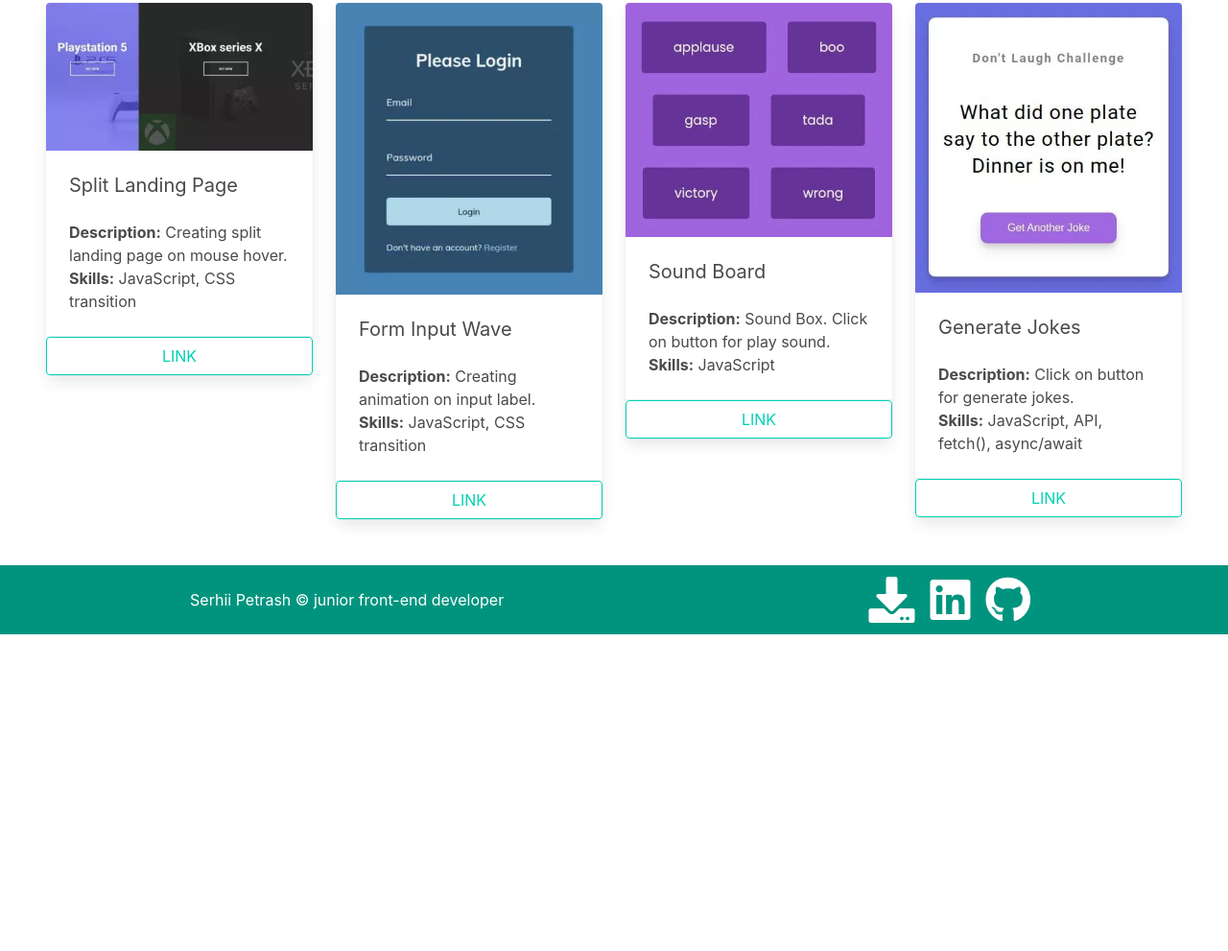
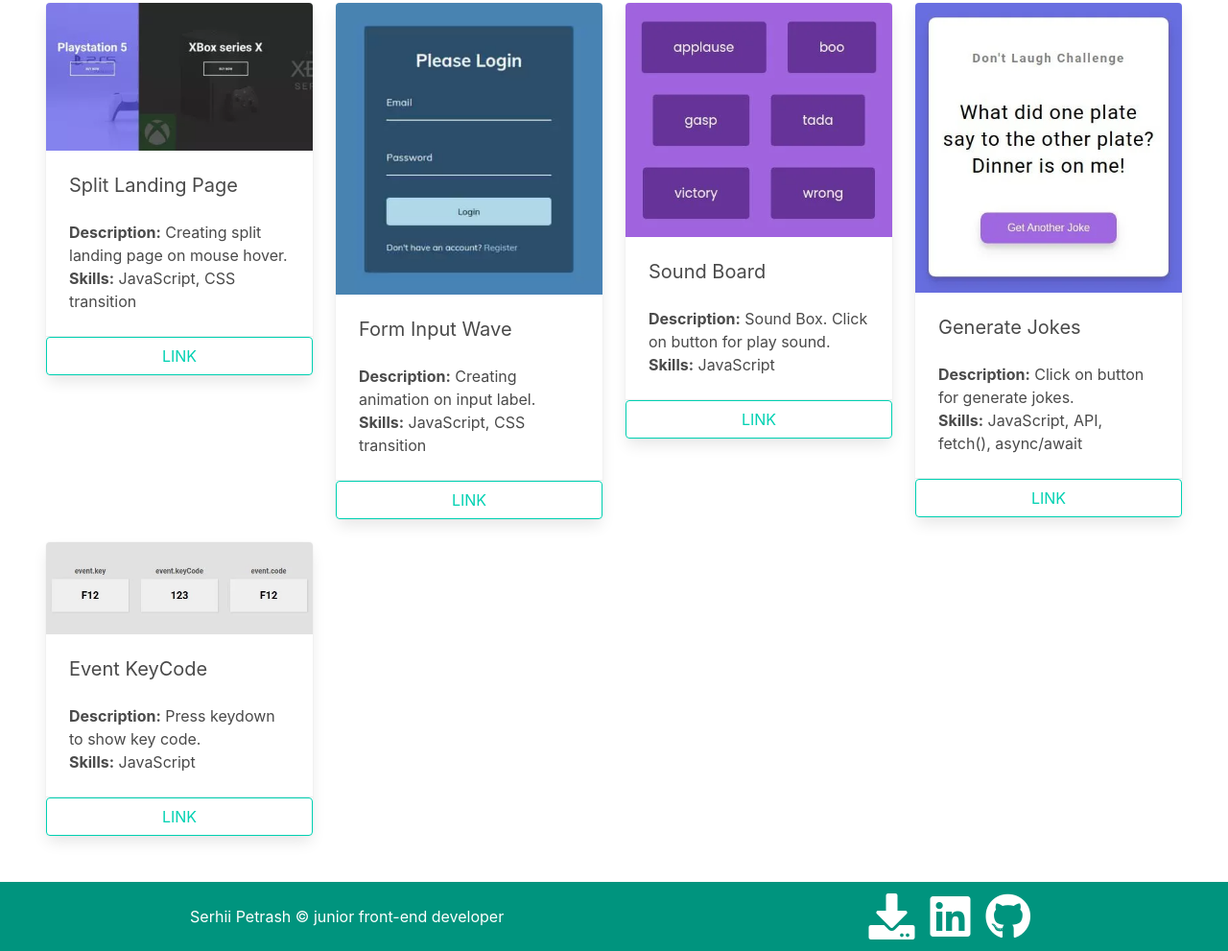
Before and after one commit to serhiipetrash/sp-portfolio, a plain HTML site: page index.html in a window 1280 px wide. Shown: the part 1697-2688 px from the top of the page at 96% size. Before the commit the page ends 2358 px from the top, so only its background shows below. Drawn offline with nearby package versions, Linux system fonts and the light colour scheme.

Commit message:
add Key Code Event page

```diff
--- /dev/null
+++ b/dev/12/style.css
@@ -0,0 +1,40 @@
+@import url('https://fonts.googleapis.com/css2?family=Roboto:wght@400;700&display=swap');
+
+* {
+  box-sizing: border-box;
+}
+
+body {
+  background-color: #e1e1e1;
+  font-family: 'Roboto', sans-serif;
+  display: flex;
+  align-items: center;
+  justify-content: center;
+  text-align: center;
+  height: 100vh;
+  overflow: hidden;
+  margin: 0;
+}
+.key {
+  border: 1px soid #999;
+  background-color: #eee;
+  box-shadow: 1px 1px 3px rgba(0, 0, 0, 0.1);
+  display: inline-flex;
+  flex-direction: column;
+  align-items: center;
+  font-size: 20px;
+  font-weight: bold;
+  padding: 20px;
+  margin: 10px;
+  min-width: 150px;
+  position: relative;
+}
+.key small {
+  position: absolute;
+  top: -24px;
+  left: 0;
+  text-align: center;
+  width: 100%;
+  color: #555;
+  font-size: 14px;
+}
--- a/index.html
+++ b/index.html
@@ -482,6 +482,33 @@
               </footer>
             </div>
           </div>
+          <div class="column is-one-quarter">
+            <div class="card">
+              <div class="card-image">
+                <figure class="image">
+                  <img
+                    src="img/12-event-keycodes.webp"
+                    width="520"
+                    height="180"
+                    alt="Event KeyCode"
+                  />
+                </figure>
+              </div>
+              <div class="card-content">
+                <p class="subtitle">Event KeyCode</p>
+                <p><b>Description:</b> Press keydown to show key code.</p>
+                <p><b>Skills:</b> JavaScript</p>
+              </div>
+              <footer class="card-footer">
+                <a
+                  href="dev/12/index.html"
+                  target="_blank"
+                  class="card-footer-item button is-primary is-outlined"
+                  >LINK</a
+                >
+              </footer>
+            </div>
+          </div>
         </div>
       </section>
     </main>
```
Also changed, not shown: dev/12/index.html (added, +18 -0 lines), dev/12/script.js (added, +17 -0 lines), img/12-event-keycodes.webp (added).
